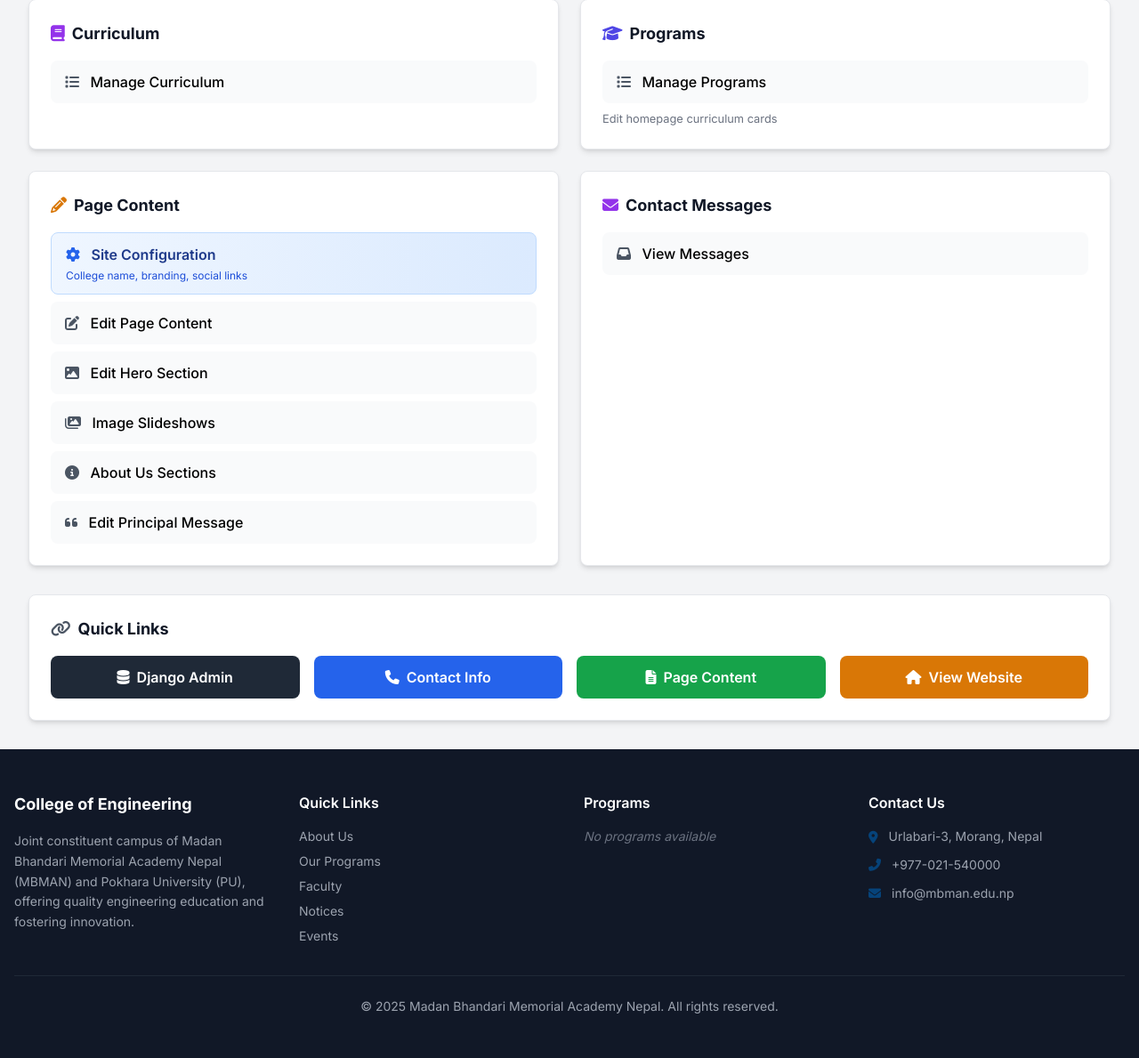
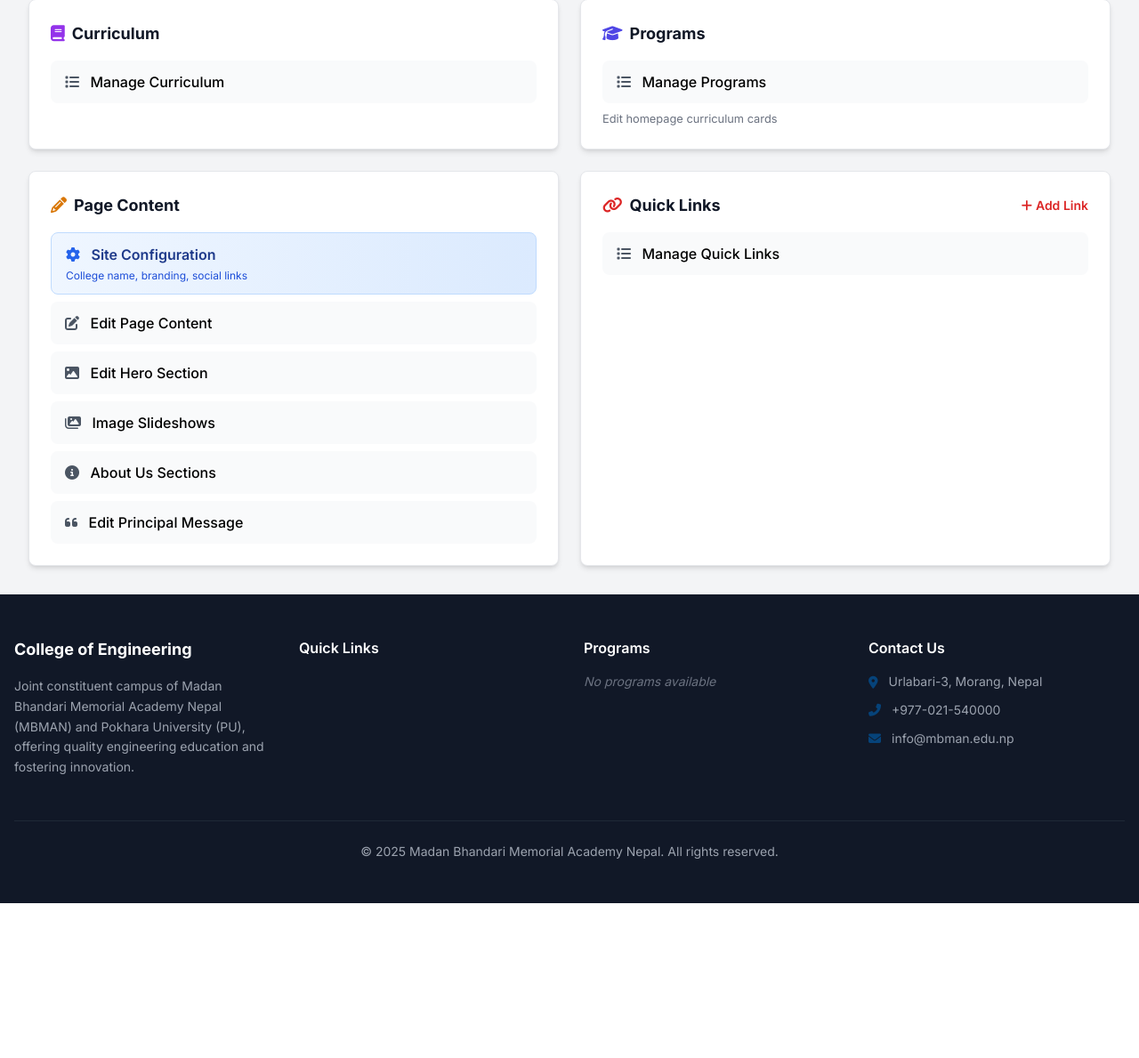
Before and after one commit to MadanBhandaiMemorialAcademy/MBMAN-COE, a Django app: page /admin/ in a window 1280 px wide. Shown: the part 600-1789 px from the top of the page at 89% size. After the commit the page ends 1615 px from the top, so only its background shows below. Run offline with Django 5.2, Linux system fonts and the light colour scheme; the visitor is signed in with stand-in values (Sample User, id 1); data that the repository does not hold is empty; some libraries are stand-ins or nearby versions.

Commit message:
Feat: add quick links and footer edit

```diff
--- a/home/context_processors.py
+++ b/home/context_processors.py
@@ -1,4 +1,4 @@
-from .models import ContactInfo, Program, SiteConfiguration, SiteLogo
+from .models import ContactInfo, Program, SiteConfiguration, SiteLogo, FooterLink
 
 
 def site_context(request):
@@ -8,4 +8,5 @@ def site_context(request):
         "contact_info": ContactInfo.objects.filter(is_active=True).first(),
         "site_logo": SiteLogo.objects.filter(is_active=True).first(),
         "all_programs": Program.objects.filter(is_active=True).order_by("display_order"),
+        "footer_links": FooterLink.objects.all(),
     }
--- a/home/urls.py
+++ b/home/urls.py
@@ -60,6 +60,19 @@ urlpatterns = [
         name="principal_message_edit",
     ),
     path("admin/contact-info/edit/", views.contact_info_edit, name="contact_info_edit"),
+    # Footer Link Management
+    path("admin/footer-links/", views.footer_link_list, name="footer_link_list"),
+    path("admin/footer-links/add/", views.footer_link_add, name="footer_link_add"),
+    path(
+        "admin/footer-links/<int:pk>/edit/",
+        views.footer_link_edit,
+        name="footer_link_edit",
+    ),
+    path(
+        "admin/footer-links/<int:pk>/delete/",
+        views.footer_link_delete,
+        name="footer_link_delete",
+    ),
     # Curriculum Management
     path("admin/curriculum/", views.curriculum_list, name="curriculum_list"),
     path("admin/curriculum/add/", views.curriculum_add, name="curriculum_add"),
--- a/home/views.py
+++ b/home/views.py
@@ -8,6 +8,7 @@ from .forms import (
     ContactInfoForm,
     EventForm,
     FacultyForm,
+    FooterLinkForm,
     HeroSectionForm,
     MarqueeItemForm,
     NoticeForm,
@@ -23,6 +24,7 @@ from .models import (
     CurriculumSemester,
     Event,
     Faculty,
+    FooterLink,
     HeroSection,
     MarqueeItem,
     Notice,
@@ -1084,6 +1086,68 @@ def site_configuration_edit(request):
     )
 
 
+# ============= FOOTER LINK MANAGEMENT =============
+
+
+@login_required
+@user_passes_test(lambda u: u.is_staff)
+def footer_link_list(request):
+    """List all footer links"""
+    links = FooterLink.objects.all().order_by("display_order")
+    return render(request, "home/admin/footer_link_list.html", {"links": links})
+
+
+@login_required
+@user_passes_test(lambda u: u.is_staff)
+def footer_link_add(request):
+    """Add new footer link"""
+    if request.method == "POST":
+        form = FooterLinkForm(request.POST)
+        if form.is_valid():
+            form.save()
+            messages.success(request, "Footer link created successfully!")
+            return redirect("home:footer_link_list")
+    else:
+        form = FooterLinkForm()
+
+    return render(
+        request, "home/admin/footer_link_form.html", {"form": form, "title": "Add Footer Link"}
+    )
+
+
+@login_required
+@user_passes_test(lambda u: u.is_staff)
+def footer_link_edit(request, pk):
+    """Edit existing footer link"""
+    link = get_object_or_404(FooterLink, pk=pk)
+
+    if request.method == "POST":
+        form = FooterLinkForm(request.POST, instance=link)
+        if form.is_valid():
+            form.save()
+            messages.success(request, "Footer link updated successfully!")
+            return redirect("home:footer_link_list")
+    else:
+        form = FooterLinkForm(instance=link)
+
+    return render(
+        request,
+        "home/admin/footer_link_form.html",
+        {"form": form, "title": "Edit Footer Link", "link": link},
+    )
+
+
+@login_required
+@user_passes_test(lambda u: u.is_staff)
+@require_POST
+def footer_link_delete(request, pk):
+    """Delete footer link"""
+    link = get_object_or_404(FooterLink, pk=pk)
+    link.delete()
+    messages.success(request, "Footer link deleted successfully!")
+    return redirect("home:footer_link_list")
+
+
 # Image Slideshow Views
 @login_required
 @user_passes_test(lambda u: u.is_staff)
--- a/templates/base.html
+++ b/templates/base.html
@@ -211,9 +211,9 @@
             <div class="grid grid-cols-1 md:grid-cols-4 gap-8 mb-8">
                 <!-- About Column -->
                 <div>
-                    <h3 class="text-white font-bold text-lg mb-4">College of Engineering</h3>
+                    <h3 class="text-white font-bold text-lg mb-4">{{ site_config.college_name|default:"College of Engineering" }}</h3>
                     <p class="text-sm leading-relaxed mb-4">
-                        Joint constituent campus of Madan Bhandari Memorial Academy Nepal (MBMAN) and Pokhara University (PU), offering quality engineering education and fostering innovation.
+                        {{ site_config.footer_about|default:"Joint constituent campus of Madan Bhandari Memorial Academy Nepal (MBMAN) and Pokhara University (PU), offering quality engineering education and fostering innovation." }}
                     </p>
                     <div class="flex space-x-3">
                         {% if site_config.facebook_url %}<a href="{{ site_config.facebook_url }}" target="_blank" class="w-9 h-9 bg-gray-800 rounded-full flex items-center justify-center hover:bg-mbman-blue transition"><i class="fab fa-facebook-f"></i></a>{% endif %}
@@ -228,11 +228,9 @@
                 <div>
                     <h4 class="text-white font-semibold mb-4">Quick Links</h4>
                     <ul class="space-y-2 text-sm">
-                        <li><a href="{% url 'home:about' %}" class="hover:text-white transition">About Us</a></li>
-                        <li><a href="{% url 'home:index' %}#programs" class="hover:text-white transition">Our Programs</a></li>
-                        <li><a href="{% url 'home:index' %}#faculty" class="hover:text-white transition">Faculty</a></li>
-                        <li><a href="{% url 'home:notices_page' %}" class="hover:text-white transition">Notices</a></li>
-                        <li><a href="{% url 'home:events_page' %}" class="hover:text-white transition">Events</a></li>
+                        {% for link in footer_links %}
+                        <li><a href="{{ link.url }}" class="hover:text-white transition">{{ link.name }}</a></li>
+                        {% endfor %}
                     </ul>
                 </div>
 
--- a/templates/home/admin_dashboard.html
+++ b/templates/home/admin_dashboard.html
@@ -206,59 +206,25 @@
                 </div>
             </div>
 
-            <!-- Contact Messages -->
+            <!-- Quick Links Management -->
             <div class="bg-white p-6 rounded-lg shadow-md border border-gray-200">
                 <div class="flex items-center justify-between mb-4">
                     <h3 class="text-lg font-bold text-gray-900">
-                        <i class="fas fa-envelope text-purple-600 mr-2"></i>Contact Messages
+                        <i class="fas fa-link text-red-600 mr-2"></i>Quick Links
                     </h3>
+                    <a href="{% url 'home:footer_link_add' %}" class="text-sm text-red-600 hover:text-red-700 font-semibold">
+                        <i class="fas fa-plus mr-1"></i>Add Link
+                    </a>
                 </div>
                 <div class="space-y-2">
-                    <a href="{% url 'home:message_list' %}" class="block px-4 py-3 bg-gray-50 hover:bg-gray-100 rounded-lg transition">
-                        <i class="fas fa-inbox text-gray-600 mr-2"></i>
-                        <span class="font-medium">View Messages</span>
+                    <a href="{% url 'home:footer_link_list' %}" class="block px-4 py-3 bg-gray-50 hover:bg-gray-100 rounded-lg transition">
+                        <i class="fas fa-list text-gray-600 mr-2"></i>
+                        <span class="font-medium">Manage Quick Links</span>
                     </a>
                 </div>
-
-                <!-- Recent Messages Preview -->
-                {% if recent_messages %}
-                <div class="mt-4 pt-4 border-t border-gray-200">
-                    <p class="text-xs font-semibold text-gray-500 uppercase mb-2">Recent Messages</p>
-                    <div class="space-y-2">
-                        {% for msg in recent_messages %}
-                        <a href="{% url 'home:message_view' msg.pk %}" class="block text-sm hover:bg-gray-50 rounded p-2">
-                            <p class="font-medium text-gray-900 truncate">{{ msg.name }}</p>
-                            <p class="text-xs text-gray-500 truncate">{{ msg.message|slice:":50" }}...</p>
-                        </a>
-                        {% endfor %}
-                    </div>
-                </div>
-                {% endif %}
             </div>
 
         </div>
-
-        <!-- Quick Links -->
-        <div class="mt-8 bg-white p-6 rounded-lg shadow-md border border-gray-200">
-            <h3 class="text-lg font-bold text-gray-900 mb-4">
-                <i class="fas fa-link text-gray-600 mr-2"></i>Quick Links
-            </h3>
-            <div class="grid grid-cols-2 md:grid-cols-4 gap-4">
-                <a href="/django-admin/" target="_blank" class="px-4 py-3 bg-gray-800 text-white rounded-lg hover:bg-gray-900 transition text-center font-semibold">
-                    <i class="fas fa-database mr-2"></i>Django Admin
-                </a>
-                <a href="{% url 'home:contact_info_edit' %}" class="px-4 py-3 bg-blue-600 text-white rounded-lg hover:bg-blue-700 transition text-center font-semibold">
-                    <i class="fas fa-phone mr-2"></i>Contact Info
-                </a>
-                <a href="{% url 'home:page_content' %}" class="px-4 py-3 bg-green-600 text-white rounded-lg hover:bg-green-700 transition text-center font-semibold">
-                    <i class="fas fa-file-alt mr-2"></i>Page Content
-                </a>
-                <a href="{% url 'home:index' %}" class="px-4 py-3 bg-amber-600 text-white rounded-lg hover:bg-amber-700 transition text-center font-semibold">
-                    <i class="fas fa-home mr-2"></i>View Website
-                </a>
-            </div>
-        </div>
-
     </div>
 </div>
 {% endblock %}
```
Also changed, not shown: home/admin.py (+45 -47 lines), home/forms.py (+18 -0 lines), home/models.py (+16 -0 lines), templates/home/admin/footer_link_form.html (added, +56 -0 lines), templates/home/admin/footer_link_list.html (added, +61 -0 lines), templates/home/admin/page_content.html (+0 -38 lines), templates/home/notice_detail.html (+9 -4 lines), home/migrations/0012_footerlink.py (added), home/migrations/0013_footercontent.py (added).
